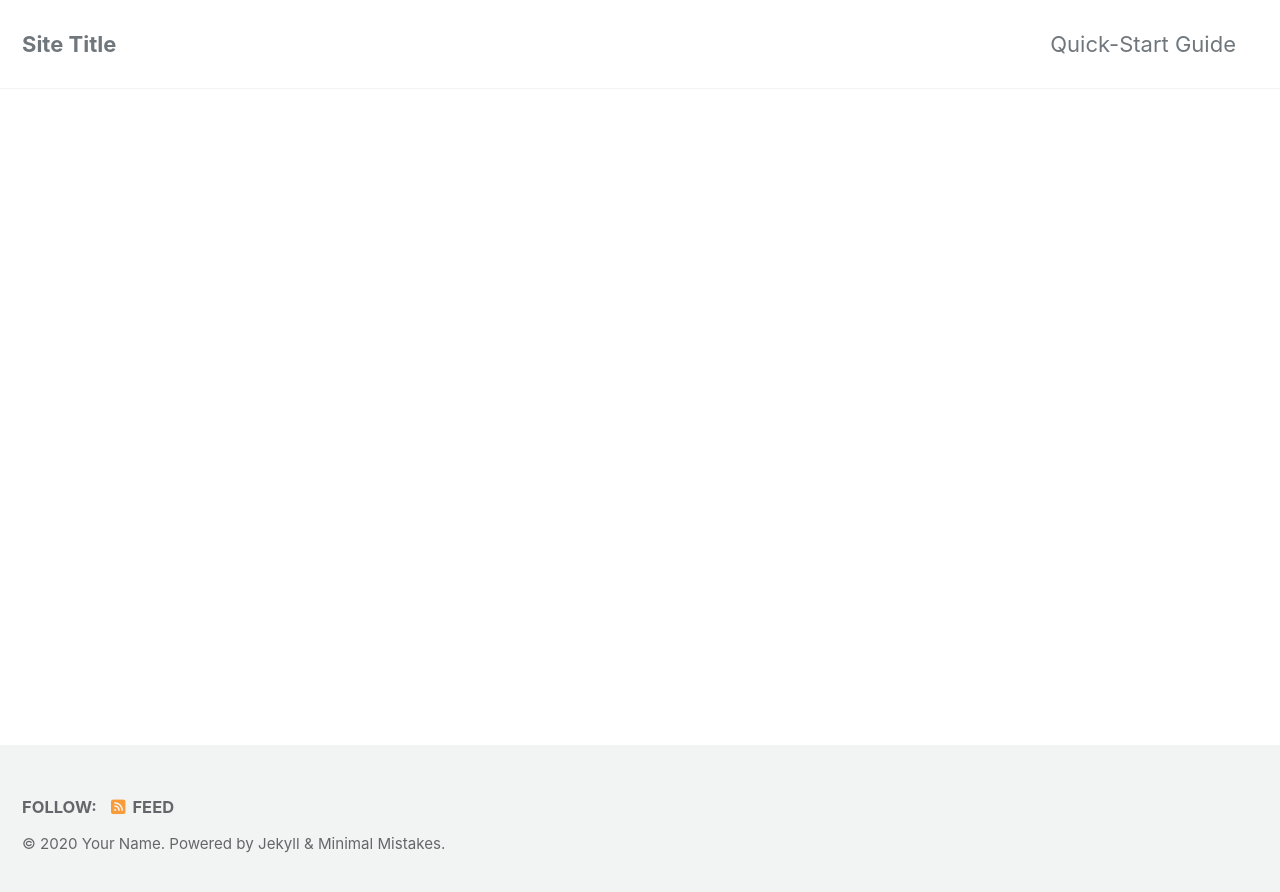
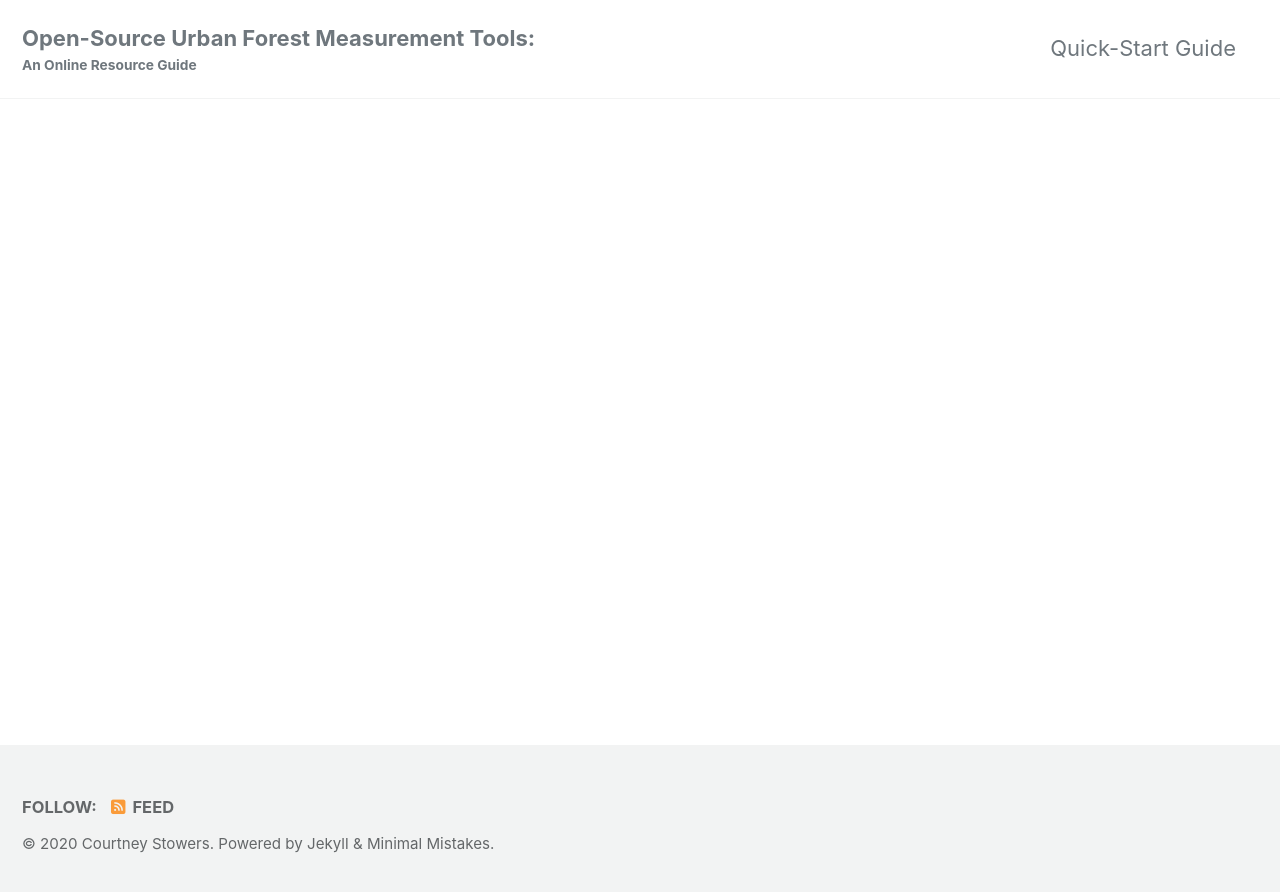
Before and after one commit to castower/cpp-593-treeproject-site, a Jekyll site: the page built from index.html, in a window 1280 px wide. Shown: the top 892 px of the page. Built offline with Jekyll 4.4.1, drawn with Linux system fonts in a browser that asks for light colours; cached includes are drawn as plain includes; nearby versions of some CDN libraries; the list of posts is cut into pages by our own code.

Commit message:
Update _config.yml

```diff
--- a/_config.yml
+++ b/_config.yml
@@ -16,11 +16,11 @@ minimal_mistakes_skin    : "default" # "air", "aqua", "contrast", "dark", "dirt"
 
 # Site Settings
 locale                   : "en-US"
-title                    : "Site Title"
+title                    : "Open-Source Urban Forest Measurement Tools:"
 title_separator          : "-"
-subtitle                 : # site tagline that appears below site title in masthead
-name                     : "Your Name"
-description              : "An amazing website."
+subtitle                 : "An Online Resource Guide" # site tagline that appears below site title in masthead
+name                     : "Courtney Stowers"
+description              : "CPP 593 Applied Project"       #"An amazing website."
 url                      : # the base hostname & protocol for your site e.g. "https://mmistakes.github.io"
 baseurl                  : # the subpath of your site, e.g. "/blog"
 repository               : # GitHub username/repo-name e.g. "mmistakes/minimal-mistakes"
```
